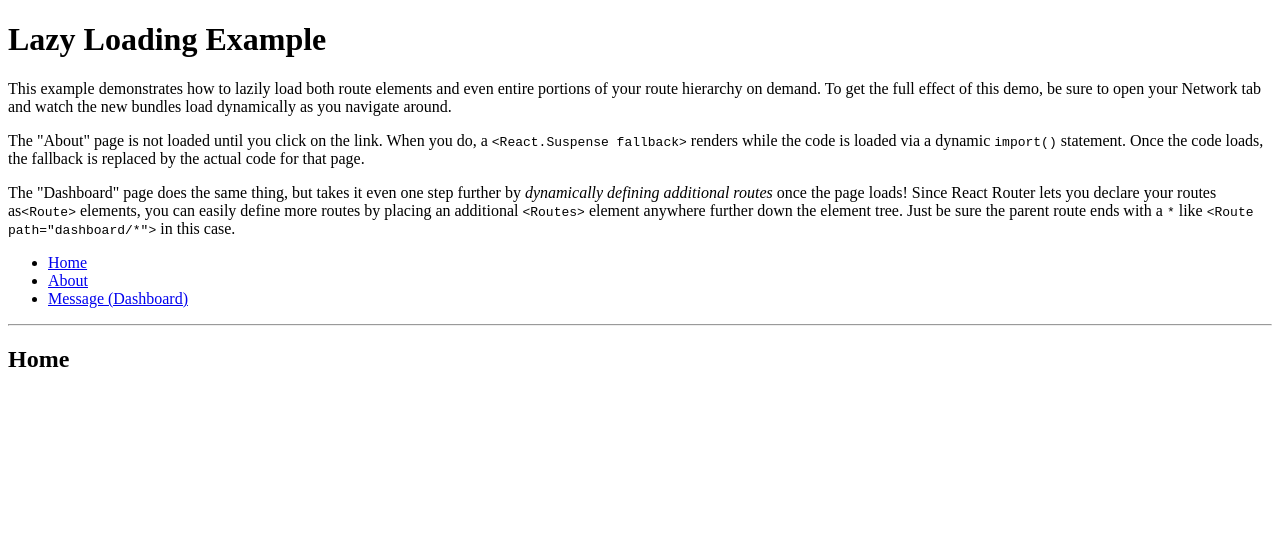
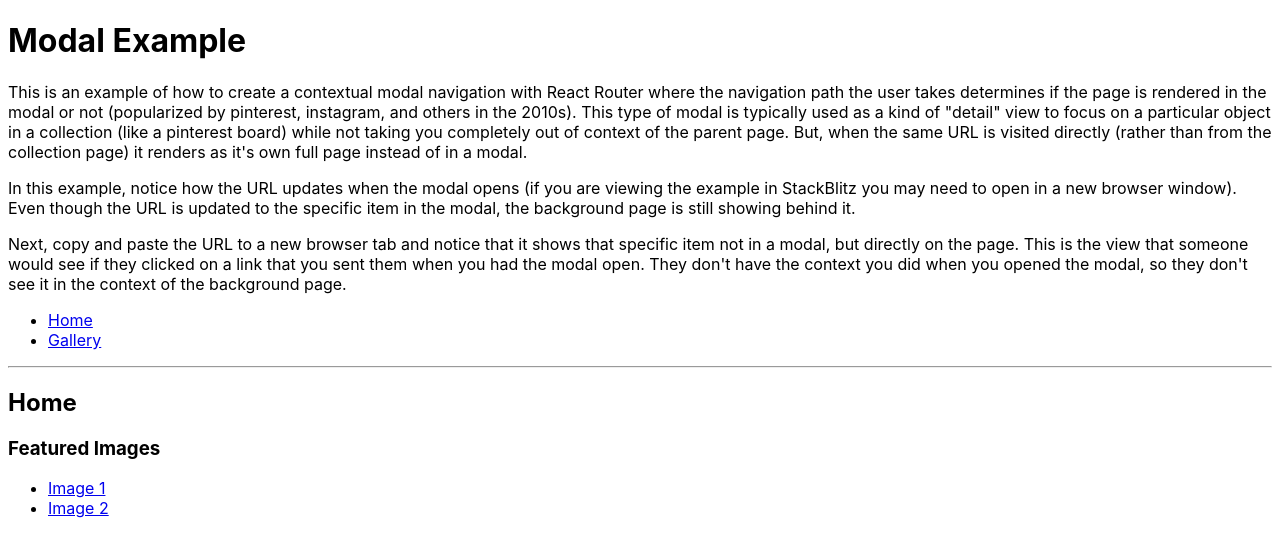
Before and after one commit to yongyuanliu/reactrouter-ts-example, a React app: page / in a window 1280 px wide. Shown: the top 556 px of the page. Built offline with nearby package versions, Linux system fonts and the light colour scheme.

Commit message:
add react router modal example

```diff
--- a/package.json
+++ b/package.json
@@ -12,6 +12,7 @@
   "author": "",
   "license": "ISC",
   "dependencies": {
+    "@reach/dialog": "^0.16.2",
     "@reach/visually-hidden": "^0.16.0",
     "jsurl": "^0.1.5",
     "react": "^17.0.2",
--- a/src/index.tsx
+++ b/src/index.tsx
@@ -1,7 +1,7 @@
 import React from "react";
 import ReactDOM from "react-dom";
 import { BrowserRouter } from "react-router-dom";
-import App from './lazy/App';
+import App from './modal/App';
 
 const reactRoot = document.querySelector("#react_root");
 ReactDOM.render(
--- /dev/null
+++ b/src/modal/App.tsx
@@ -0,0 +1,210 @@
+import React from "react";
+import { Link, Outlet, useLocation, Routes, Route, useParams, useNavigate } from "react-router-dom";
+import { IMAGES, getImageById } from "./images";
+import "./app.css";
+import Dialog from "@reach/dialog";
+export default function App() {
+    let location = useLocation();
+    let state = location.state as { backgroundLocation?: Location };
+    return (
+        <>
+            <div>
+                <h1>Modal Example</h1>
+
+                <p>
+                    This is an example of how to create a contextual modal navigation with
+                    React Router where the navigation path the user takes determines if the
+                    page is rendered in the modal or not (popularized by pinterest,
+                    instagram, and others in the 2010s). This type of modal is typically
+                    used as a kind of "detail" view to focus on a particular object in a
+                    collection (like a pinterest board) while not taking you completely out
+                    of context of the parent page. But, when the same URL is visited
+                    directly (rather than from the collection page) it renders as it's own
+                    full page instead of in a modal.
+                </p>
+
+                <p>
+                    In this example, notice how the URL updates when the modal opens (if you
+                    are viewing the example in StackBlitz you may need to open in a new
+                    browser window). Even though the URL is updated to the specific item in
+                    the modal, the background page is still showing behind it.
+                </p>
+
+                <p>
+                    Next, copy and paste the URL to a new browser tab and notice that it
+                    shows that specific item not in a modal, but directly on the page. This
+                    is the view that someone would see if they clicked on a link that you
+                    sent them when you had the modal open. They don't have the context you
+                    did when you opened the modal, so they don't see it in the context of
+                    the background page.
+                </p>
+
+                <Routes location={state?.backgroundLocation || location}>
+                    <Route path="/" element={<Layout />}>
+                        <Route index element={<Home />}></Route>
+                        <Route path="gallery" element={<Gallery />}></Route>
+                        <Route path="/img/:id" element={<ImageView />}></Route>
+                        <Route path="*" element={<NoMatch />}></Route>
+                    </Route>
+                </Routes>
+
+                {
+                    state?.backgroundLocation && (
+                        <Routes>
+                            <Route path="/img/:id" element={<Modal />}></Route>
+                        </Routes>
+                    )
+                }
+            </div>
+        </>
+    );
+}
+
+function Layout() {
+    return (
+        <div>
+            <nav>
+                <ul>
+                    <li>
+                        <Link to="/">Home</Link>
+                    </li>
+                    <li>
+                        <Link to="/gallery">Gallery</Link>
+                    </li>
+                </ul>
+            </nav>
+
+            <hr />
+
+            <Outlet />
+        </div>
+    );
+}
+
+function Gallery() {
+    let location = useLocation();
+    return (
+        <div style={{ padding: "0 24px" }}>
+            <h2>Gallery</h2>
+            <div
+                style={{
+                    display: "grid",
+                    gridTemplateColumns: "repeat(auto-fit, minmax(200px, 1fr))",
+                    gap: "24px"
+                }}>
+                {
+                    IMAGES.map(image => (
+                        <Link
+                            key={image.id}
+                            to={`/img/${image.id}`}
+                            state={{ backgroundLocation: location }}>
+                            <img
+                                width={200}
+                                height={200}
+                                style={{
+                                    width: "100%",
+                                    aspectRatio: "1 / 1",
+                                    height: "auto",
+                                    borderRadius: "8px"
+                                }}
+                                src={image.src}
+                                alt={image.title}></img>
+                        </Link>
+                    ))
+                }
+
+            </div>
+        </div>
+    );
+}
+
+function ImageView() {
+    let { id } = useParams<"id">();
+    let image = getImageById(Number(id));
+
+    if (!image) return <div>Image not found</div>;
+
+    return (
+        <div>
+            <h1>{image.title}</h1>
+            <img width={400} height={400} src={image.src} alt=""></img>
+        </div>
+    );
+}
+
+function Modal() {
+    let navigate = useNavigate();
+    let { id } = useParams<"id">();
+    let image = getImageById(Number(id));
+    let buttonRef = React.useRef<HTMLButtonElement>(null);
+
+    function onDismiss() {
+        navigate(-1);
+    }
+
+    if (!image) return null;
+
+    return (
+        <Dialog
+            isOpen
+            aria-labelledby="label"
+            onDismiss={onDismiss}
+            initialFocusRef={buttonRef}>
+            <div
+                style={{
+                    display: "grid",
+                    justifyContent: "center",
+                    padding: "8px 8px"
+                }}>
+
+                <h1 id="label" style={{ margin: 0 }}>{image.title}</h1>
+                <img
+                    style={{
+                        margin: "16px 0",
+                        borderRadius: "8px",
+                        width: "100%",
+                        height: "auto"
+                    }}
+                    width={400}
+                    height={400}
+                    src={image.src}
+                    alt=""></img>
+                <button
+                    style={{ display: "block" }}
+                    ref={buttonRef}
+                    onClick={onDismiss}>
+                    Close
+                </button>
+            </div>
+        </Dialog>
+    );
+}
+
+function Home() {
+    return (
+        <div>
+            <h2>Home</h2>
+
+            <h3>Featured Images</h3>
+            <ul>
+                <li>
+                    <Link to="/img/1">Image 1</Link>
+                </li>
+                <li>
+                    <Link to="/img/2">Image 2</Link>
+                </li>
+            </ul>
+        </div>
+    );
+}
+
+function NoMatch() {
+    return (
+        <div>
+            <h2>Nothing to see here!</h2>
+            <p>
+                <Link to="/">Go to the home page</Link>
+            </p>
+        </div>
+    );
+}
--- /dev/null
+++ b/src/modal/app.css
@@ -0,0 +1,26 @@
+/* html {
+    box-sizing: border-box;
+  }
+
+  * {
+    box-sizing: inherit;
+  }
+   */
+  body {
+    font-family: -apple-system, BlinkMacSystemFont, "Segoe UI", "Roboto", "Oxygen",
+      "Ubuntu", "Cantarell", "Fira Sans", "Droid Sans", "Helvetica Neue",
+      sans-serif;
+    -webkit-font-smoothing: antialiased;
+    -moz-osx-font-smoothing: grayscale;
+  }
+
+  code {
+    font-family: source-code-pro, Menlo, Monaco, Consolas, "Courier New",
+      monospace;
+  }
+
+  /* [data-reach-dialog-content] {
+    width: 90%;
+    max-width: 500px;
+    border-radius: 8px;
+  } */
--- /dev/null
+++ b/src/modal/images.ts
@@ -0,0 +1,28 @@
+let IMAGES = [
+    {
+        id: 0,
+        title: "Enjoying a cup of coffee",
+        src: "https://images.unsplash.com/photo-1631016800696-5ea8801b3c2a?crop=entropy&cs=tinysrgb&fit=crop&fm=jpg&h=400&ixid=MnwxfDB8MXxyYW5kb218MHx8fHx8fHx8MTYzMzM2Mzg4Ng&ixlib=rb-1.2.1&q=80&w=400"
+    },
+    {
+        id: 1,
+        title: "Magical winter sunrise",
+        src: "https://images.unsplash.com/photo-1618824834718-92f8469a4dd1?crop=entropy&cs=tinysrgb&fit=crop&fm=jpg&h=400&ixid=MnwxfDB8MXxyYW5kb218MHx8fHx8fHx8MTYzMzM2NDAzMw&ixlib=rb-1.2.1&q=80&w=400"
+    },
+    {
+        id: 2,
+        title: "Dalmatian and pumpkins",
+        src: "https://images.unsplash.com/photo-1633289944756-6295be214e16?crop=entropy&cs=tinysrgb&fit=crop&fm=jpg&h=400&ixid=MnwxfDB8MXxyYW5kb218MHx8fHx8fHx8MTYzMzM2NDA3Nw&ixlib=rb-1.2.1&q=80&w=400"
+    },
+    {
+        id: 3,
+        title: "Fall into Autumn 🍂🐶",
+        src: "https://images.unsplash.com/photo-1633172905740-2eb6730c95b4?crop=entropy&cs=tinysrgb&fit=crop&fm=jpg&h=400&ixid=MnwxfDB8MXxyYW5kb218MHx8fHx8fHx8MTYzMzM2NDEwMg&ixlib=rb-1.2.1&q=80&w=400"
+    }
+];
+
+function getImageById(id: number) {
+    return IMAGES.find(image => Object.is(id, image.id));
+}
+
+export { IMAGES, getImageById };
```
Also changed, not shown: src/custom-active-link/App.tsx (renamed from src/custom-link/App.tsx), src/lazy-loading/App.tsx (renamed from src/lazy/App.tsx), src/lazy-loading/pages/About.tsx (renamed from src/lazy/pages/About.tsx), src/lazy-loading/pages/Dashboard.tsx (renamed from src/lazy/pages/Dashboard.tsx), 1 other file (tests, documents, lock files or other folders).
